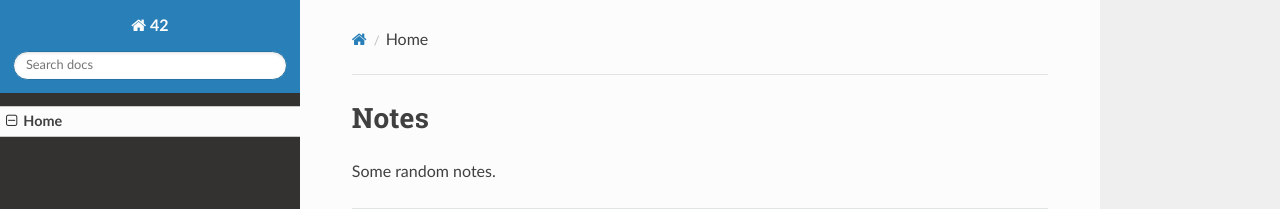
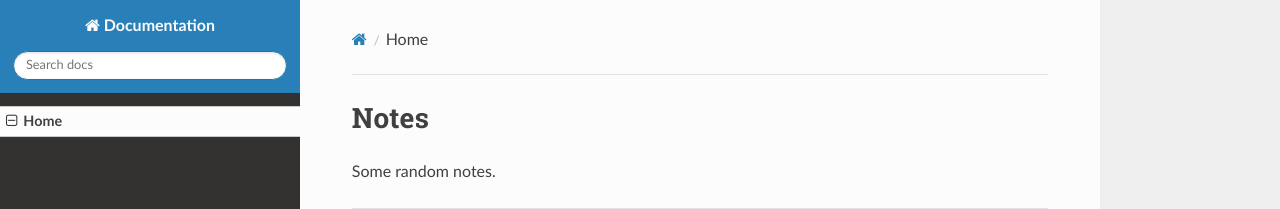
Before and after one commit to asanza/keithley_199, an MkDocs documentation site: the page built from docs/index.md, in a window 1280 px wide. Shown: the top 209 px of the page. Built offline with MkDocs 1.6.1, drawn with Linux system fonts in a browser that asks for light colours; nearby versions of some CDN libraries; old or Windows-style settings are respelled for this version of MkDocs.

Commit message:
change to mkdocs

```diff
--- a/mkdocs.yml
+++ b/mkdocs.yml
@@ -1,4 +1,4 @@
-site_name: '42'
+site_name: 'Documentation'
 
 theme: 'readthedocs'
 copyright: 'Copyright © 2016 Diego F. Asanza'
```
Also changed, not shown: site/index.html, site/search.html.
